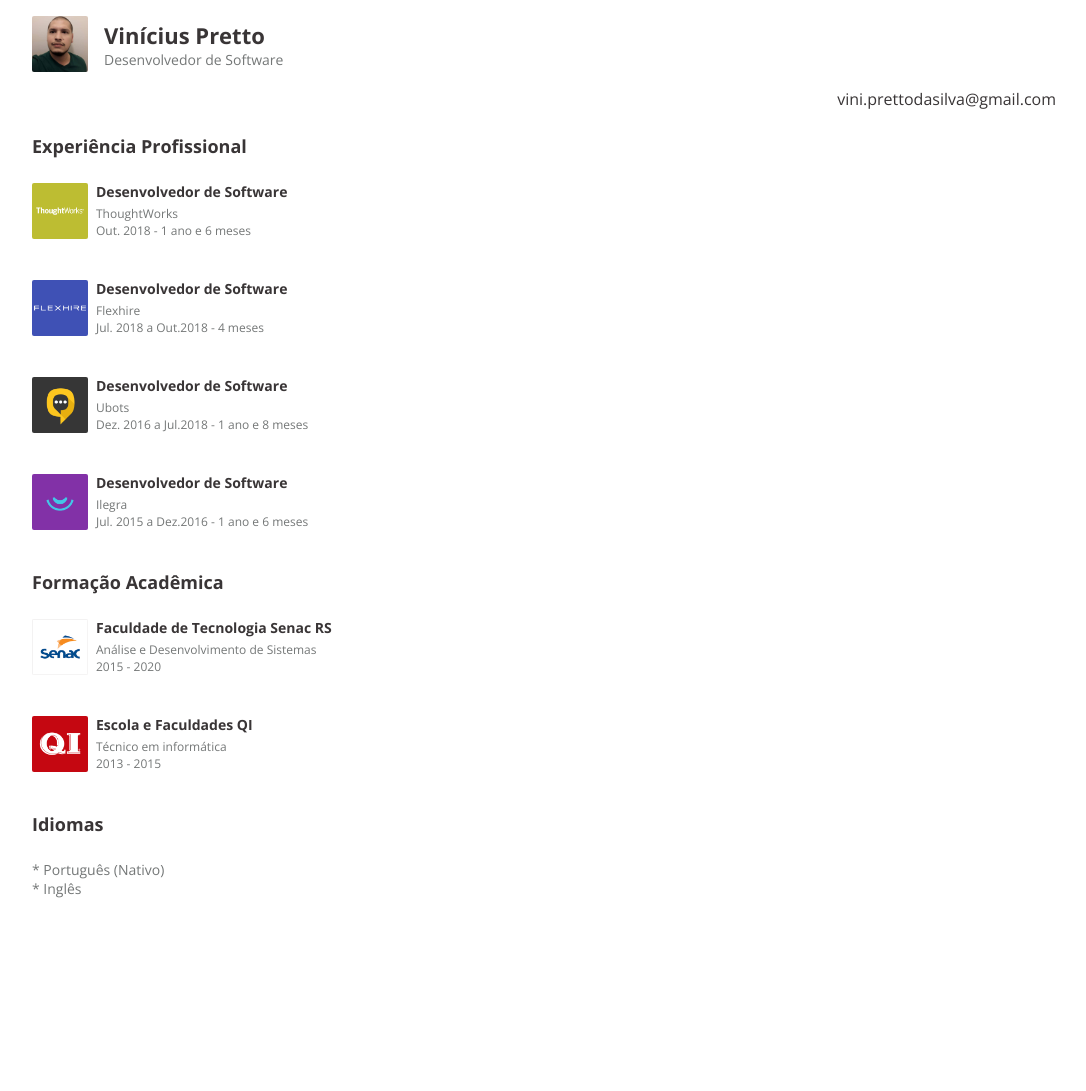
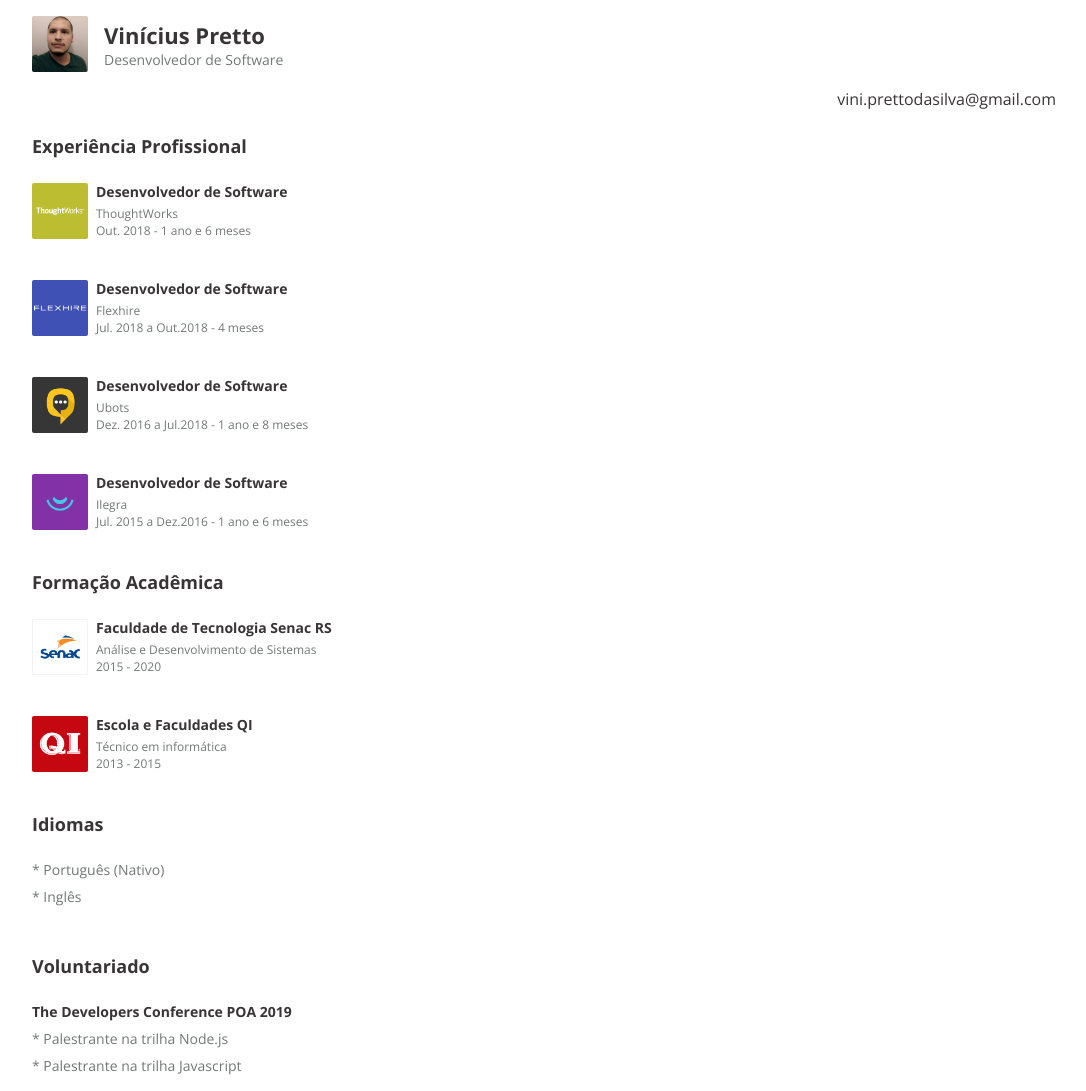
Before and after one commit to vinicius-pretto/cv-surge, a website: page src/index.html in a window 1280 px wide. Shown: the whole page, without its empty margins (96-1182 px from the left). Before the commit the page ends 914 px from the top, so only its background shows below. Drawn offline with nearby package versions, Linux system fonts and the light colour scheme.

Commit message:
Add "Voluntariado section"

```diff
--- a/src/css/main.css
+++ b/src/css/main.css
@@ -81,6 +81,17 @@ section h2 {
 
 ul li {
   font-size: 0.875rem;
+  margin-bottom: 8px;
+}
+
+.voluntariado-section {
+  margin-top: 48px;
+}
+
+.voluntariado-section h3 {
+  font-size: 0.875rem;
+  color: #393536;
+  margin-bottom: 8px;
 }
 
 @media (max-width: 1024px) {
--- a/src/index.html
+++ b/src/index.html
@@ -91,6 +91,16 @@
         <li>* Inglês</li>
       </ul>
     </section>
+
+    <section class="voluntariado-section">
+      <h2>Voluntariado</h2>
+      <h3>The Developers Conference POA 2019</h3>
+
+      <ul>
+        <li>* Palestrante na trilha Node.js</li>
+        <li>* Palestrante na trilha Javascript </li>
+      </ul>
+    </section>
   </div>
 </body>
 
```
